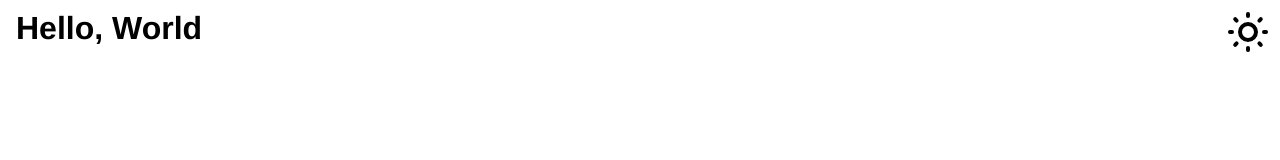
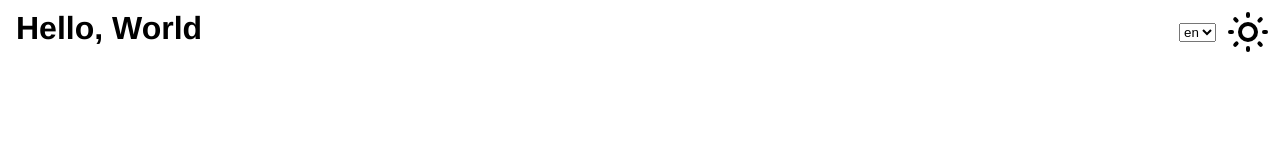
Before and after one commit to YuriiRG/SimpleTimer, a Vue app: page / in a window 1280 px wide. Shown: the top 160 px of the page. Built offline with nearby package versions, Linux system fonts and the light colour scheme.

Commit message:
Create basic locale changer component

```diff
--- a/src/App.vue
+++ b/src/App.vue
@@ -5,6 +5,7 @@
 import type { stateType, IPreset } from "./types";
 import { ref } from "vue";
 import DarkModeSwitch from "./components/DarkModeSwitch.vue";
+import LocaleChanger from "./components/LocaleChanger.vue";
 
 let idCounter = 0;
 
@@ -72,6 +73,9 @@
   <div class="container">
     <div class="header">
       <h1>{{ $t("message.hello", ["Hello"]) }}</h1>
+      <div class="locale-changer-container">
+        <LocaleChanger/>
+      </div>
       <div class="dark-mode-switch">
         <DarkModeSwitch v-model:on="darkMode"/>
       </div>
@@ -123,7 +127,11 @@
 
 .header {
   display: flex;
-  justify-content: stretch;
+}
+
+.locale-changer-container {
+  display: flex;
+  align-items: center;
 }
 
 .app {
--- /dev/null
+++ b/src/components/LocaleChanger.vue
@@ -0,0 +1,13 @@
+<script setup lang="ts">
+// Save language in localstorage
+</script>
+<template>
+  <div class="locale-changer">
+    <select v-model="$i18n.locale">
+      <option v-for="locale in $i18n.availableLocales" :key="`locale-${locale}`" :value="locale">{{ locale }}</option>
+    </select>
+  </div>
+</template>
+<style scoped>
+  /*Style the select*/
+</style>
```
